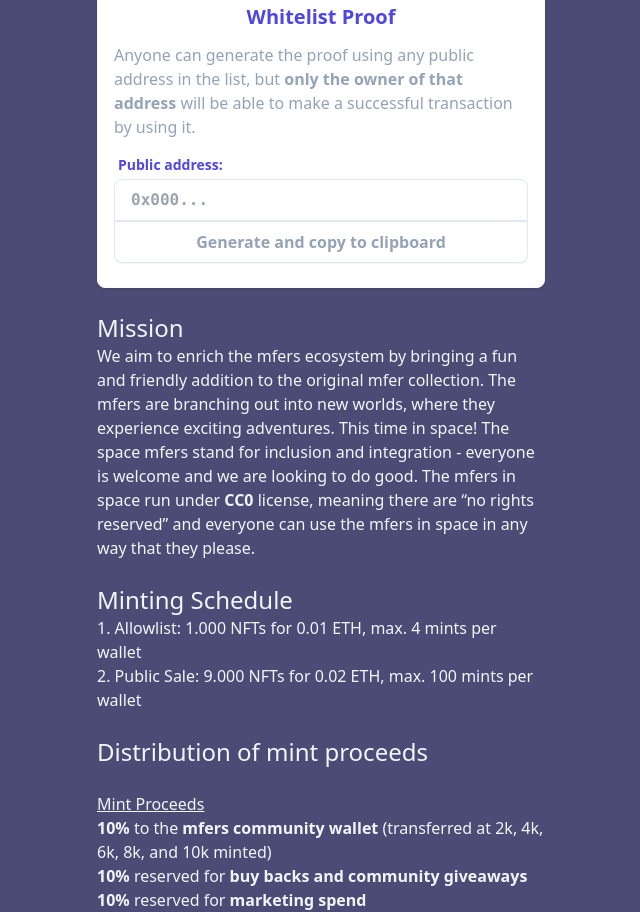
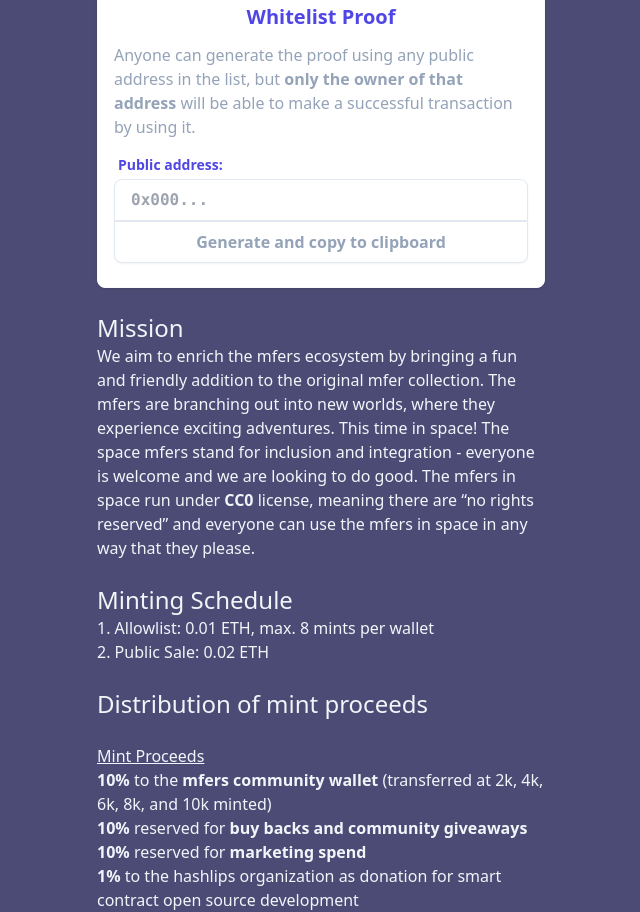
Before and after one commit to r4nta/mfers_in_space_v2, a website: page index.html in a window 1280 px wide. Shown: the part 1576-2488 px from the top of the page, without its empty margins (319-959 px from the left). Drawn offline with Linux system fonts and the light colour scheme.

Commit message:
Add files via upload

```diff
--- a/index.html
+++ b/index.html
@@ -23,7 +23,7 @@
         <h1 id="headline">The mfers are headed into space. 🚀🪐<br> Join them on their journey.</h1> <br>
           <p>A collection of 10.000 NFTs celebrating the original mfers by sartoshi. Designed to drive further value to the mfer ecosystem in a fun way.<br><br>
           <img id="logo" src="/build/images/preview.gif" alt="Logo" /><br>
-          <h1 id="headline">Status: Launching very soon :)</h1><br>
+          <h1 id="headline">Status: Whitelist mint open!</h1><br>
 
 
         </p>
@@ -37,8 +37,8 @@
     <p>We aim to enrich the mfers ecosystem by bringing a fun and friendly addition to the original mfer collection. The mfers are branching out into new worlds, where they experience exciting adventures. This time in space!
       The space mfers stand for inclusion and integration - everyone is welcome and we are looking to do good. The mfers in space run under <strong>CC0</strong> license, meaning there are “no rights reserved” and everyone can use the mfers in space in any way that they please. </p><br>
     <h1 id="headline">Minting Schedule</h1>
-    <ol>1. Allowlist: 1.000 NFTs for 0.01 ETH, max. 4 mints per wallet</ol>
-    <ol>2. Public Sale: 9.000 NFTs for 0.02 ETH, max. 100 mints per wallet</ol><br>
+    <ol>1. Allowlist: 0.01 ETH, max. 8 mints per wallet</ol>
+    <ol>2. Public Sale: 0.02 ETH</ol><br>
     <h1 id="headline">Distribution of mint proceeds</h1><br>
     <p><u>Mint Proceeds</u></p>
     <p><strong>10%</strong> to the <strong>mfers community wallet</strong> (transferred at 2k, 4k, 6k, 8k, and 10k minted)<br>
```
Also changed, not shown: build/main.js.
